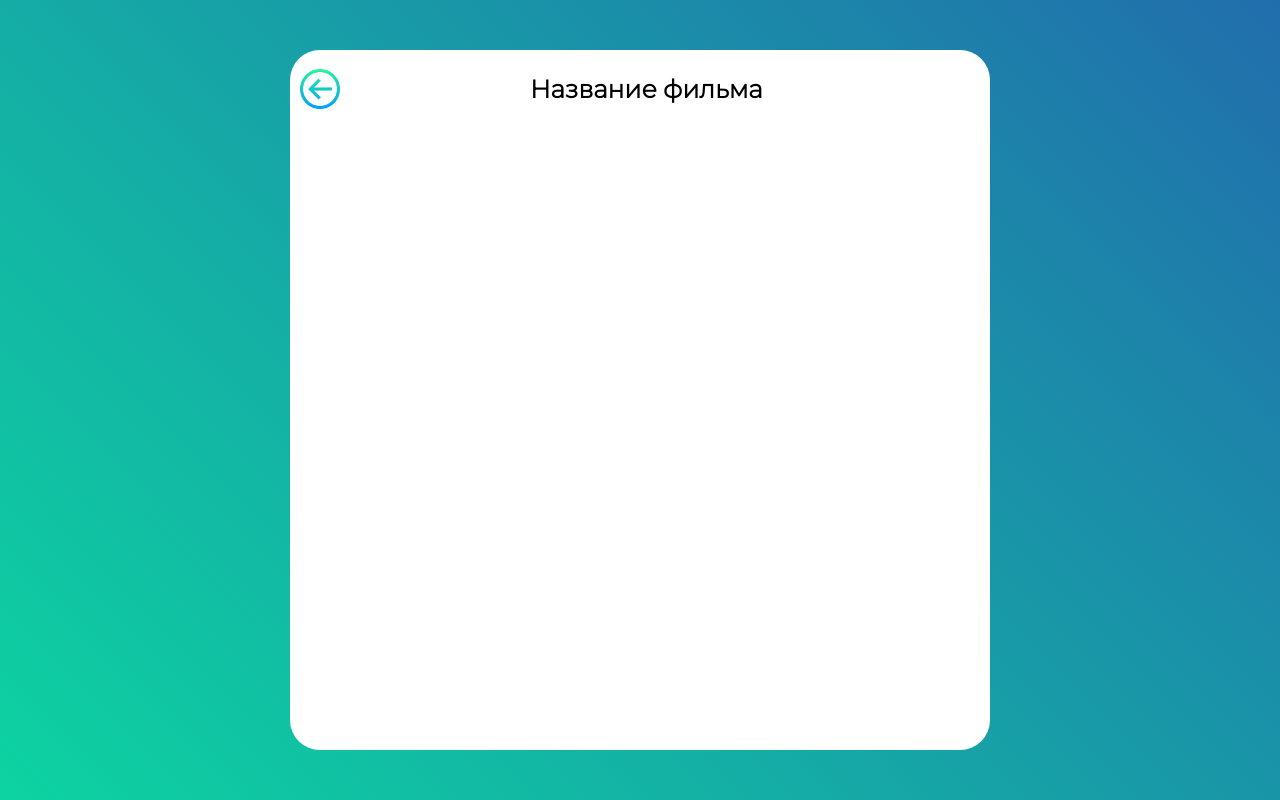
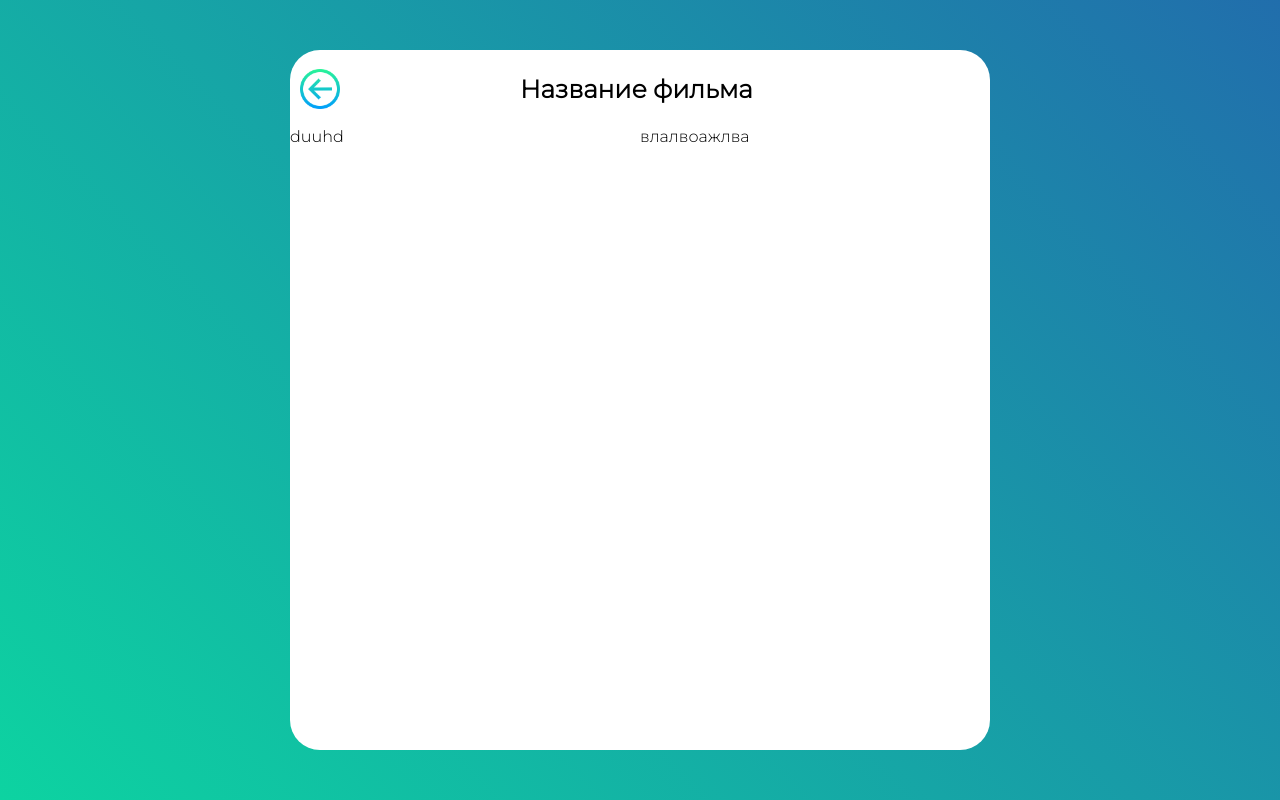
Before and after one commit to tinkyrain/MovieCheck, a React (Create React App) app: page / in a window 1280 px wide. Built offline with nearby package versions, Linux system fonts and the light colour scheme.

Commit message:
sketch HTML Layout

```diff
--- a/src/components/InfoBlock.js
+++ b/src/components/InfoBlock.js
@@ -1,4 +1,5 @@
 import './InfoBlock.css';
+import InfoMainBlock from './InfoMainBlock';
 import InfoTopLine from './InfoTopLine';
 
 
@@ -6,6 +7,7 @@ const InfoBlock = () => {
     return (
         <div className='infoBlock'>
             <InfoTopLine/>
+            <InfoMainBlock/>
         </div>
     );
 }
--- /dev/null
+++ b/src/components/InfoMainBlock.css
@@ -0,0 +1,14 @@
+.InfoMainBlock {
+    width: 100%;
+    height: 600px;
+
+    display: flex;
+    flex-direction: row;
+
+    font-family: 'Montserrat', sans-serif;
+}
+
+.InfoText, .InfoImg {
+    width: 50%;
+    height: 100%;
+}
--- /dev/null
+++ b/src/components/InfoMainBlock.js
@@ -0,0 +1,17 @@
+import './InfoMainBlock.css';
+
+const InfoMainBlock = () => {
+    return(
+        <div className='InfoMainBlock'>
+            <div className='InfoText'>
+                duuhd
+            </div>
+
+            <div className='InfoImg'>
+                влалвоажлва
+            </div>
+        </div>
+    );
+}
+
+export default InfoMainBlock;
--- a/src/components/InfoTopLine.css
+++ b/src/components/InfoTopLine.css
@@ -4,7 +4,7 @@
 
     display: flex;
     align-items: center;
-    justify-content: start;
+    justify-content: flex-start;
 
     margin: 10px;
 }
@@ -28,5 +28,5 @@
 .name{
     font-family: 'Montserrat', sans-serif;
     font-size: 25px;
-    margin-left: 190px;
+    margin-left: 180px;
 }
```
